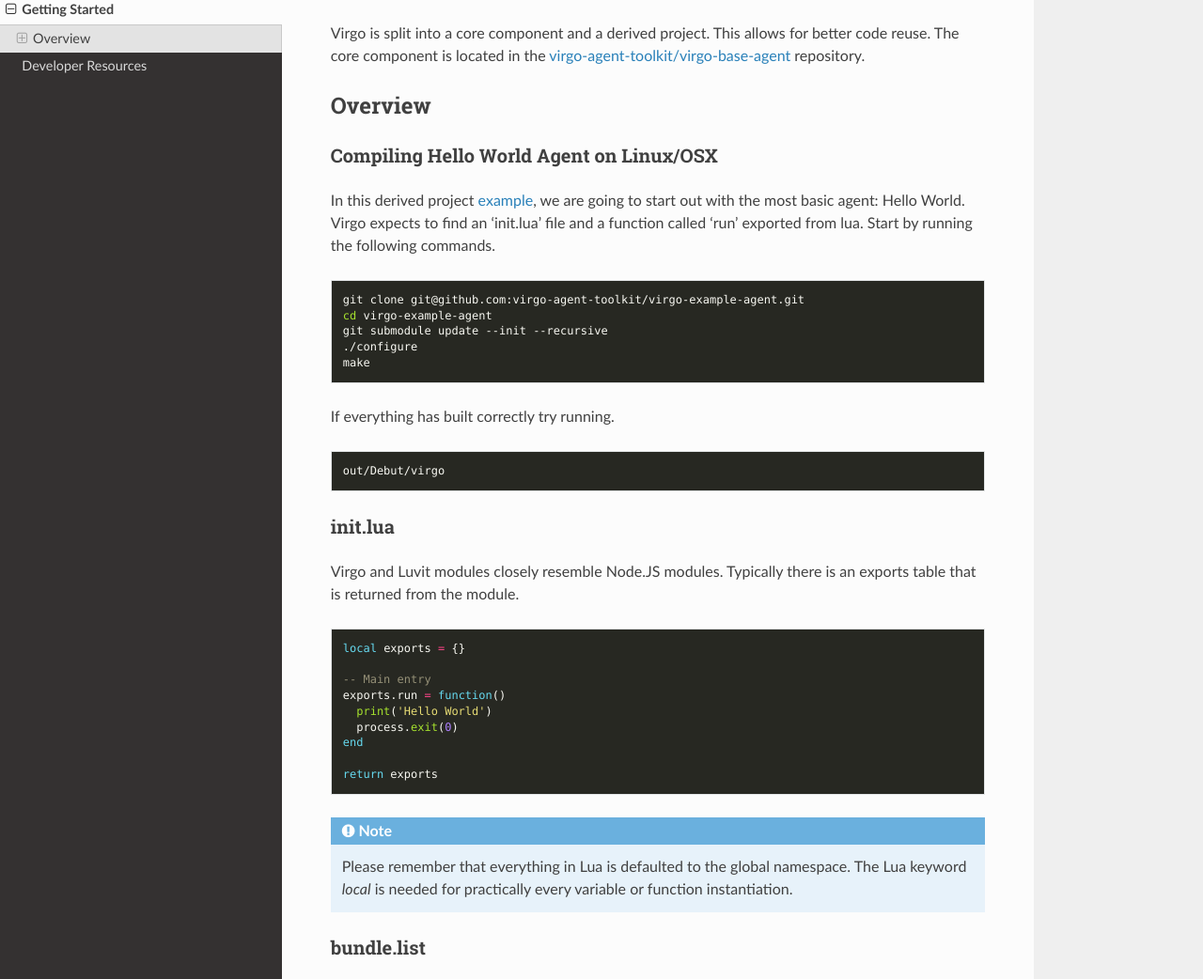
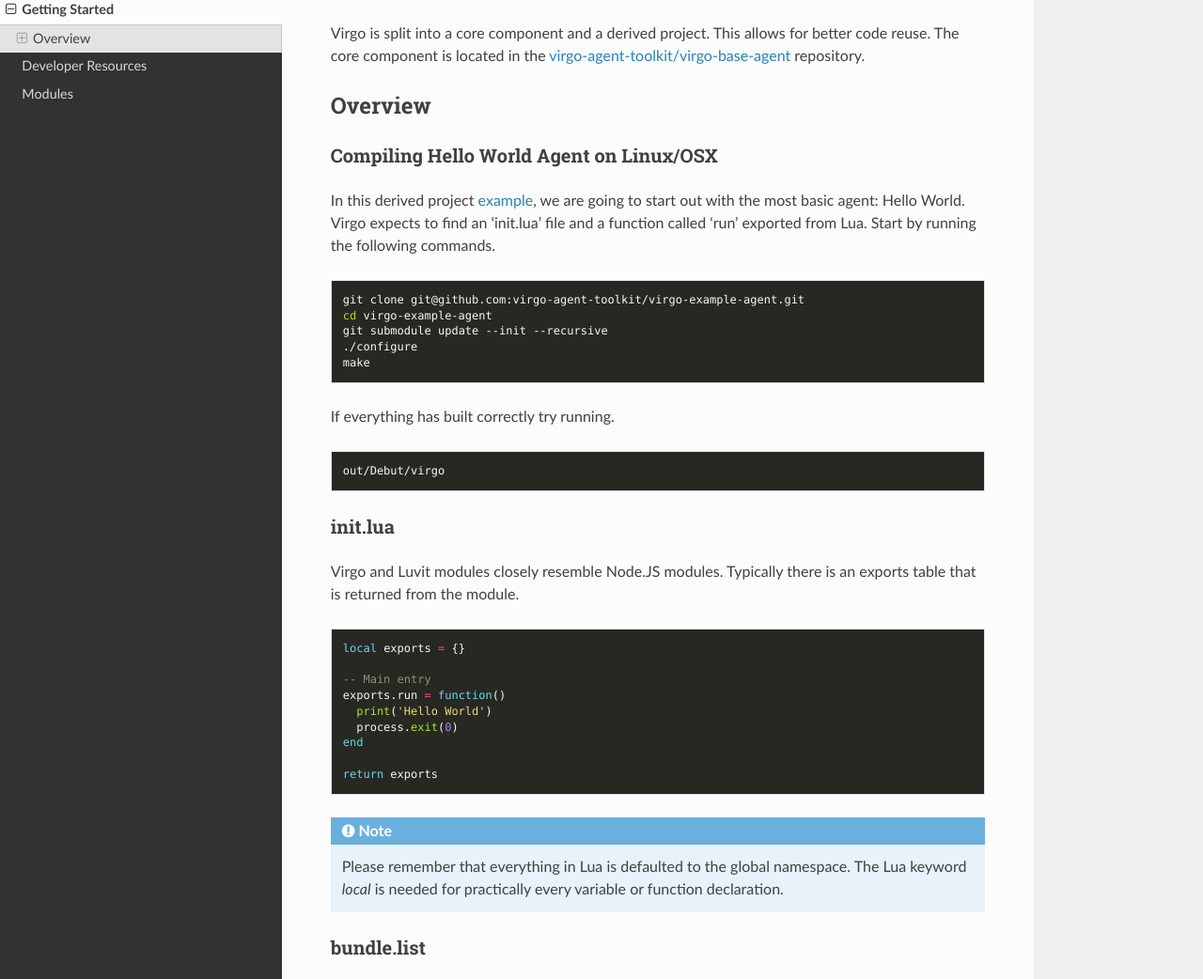
Before and after one commit to virgo-agent-toolkit/docs, a Sphinx documentation site: the page built from source/getting_started.rst, in a window 1280 px wide and 1400 px high. Shown: the part 136-1178 px from the top of the window at 94% size. Built offline with Sphinx 7.4.7 and the Read the Docs theme 2.0.0, drawn with Linux system fonts in a browser that asks for light colours.

Commit message:
stubs about modules

```diff
--- a/source/getting_started.rst
+++ b/source/getting_started.rst
@@ -13,7 +13,7 @@
 
 In this derived project `example`_, we are going to start out with the most basic
 agent: Hello World. Virgo expects to find an 'init.lua' file and a function
-called 'run' exported from lua.  Start by running the following commands.
+called 'run' exported from Lua.  Start by running the following commands.
 
 .. sourcecode:: bash
 
@@ -50,7 +50,7 @@
 .. note::
    Please remember that everything in Lua is defaulted to the global namespace. The
    Lua keyword `local` is needed for practically every variable or function
-   instantiation.
+   declaration.
 
 bundle.list
 ^^^^^^^^^^^
--- a/source/index.rst
+++ b/source/index.rst
@@ -19,3 +19,4 @@
 
    getting_started
    developer_resources
+   modules
```
Also changed, not shown: source/modules.rst (added, +8 -0 lines).
